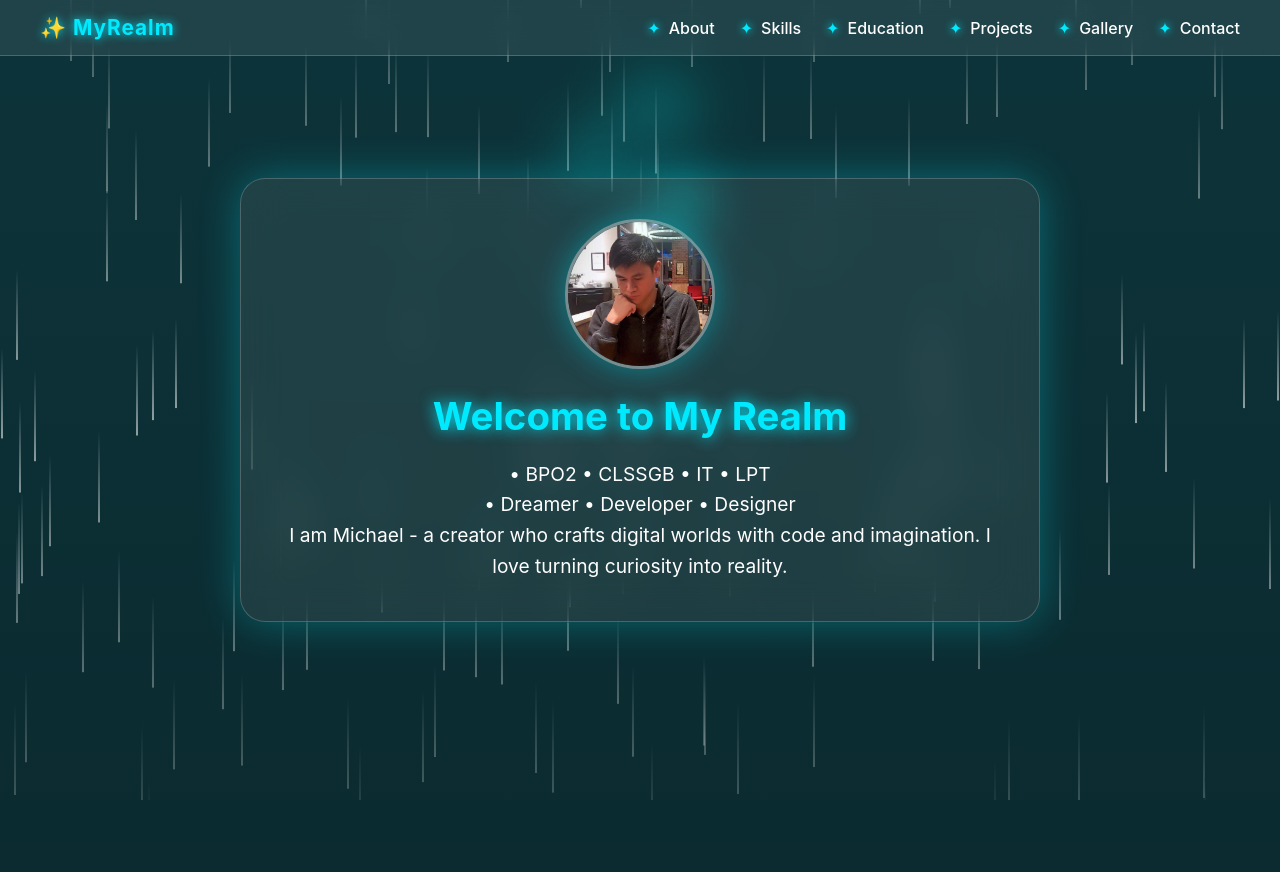
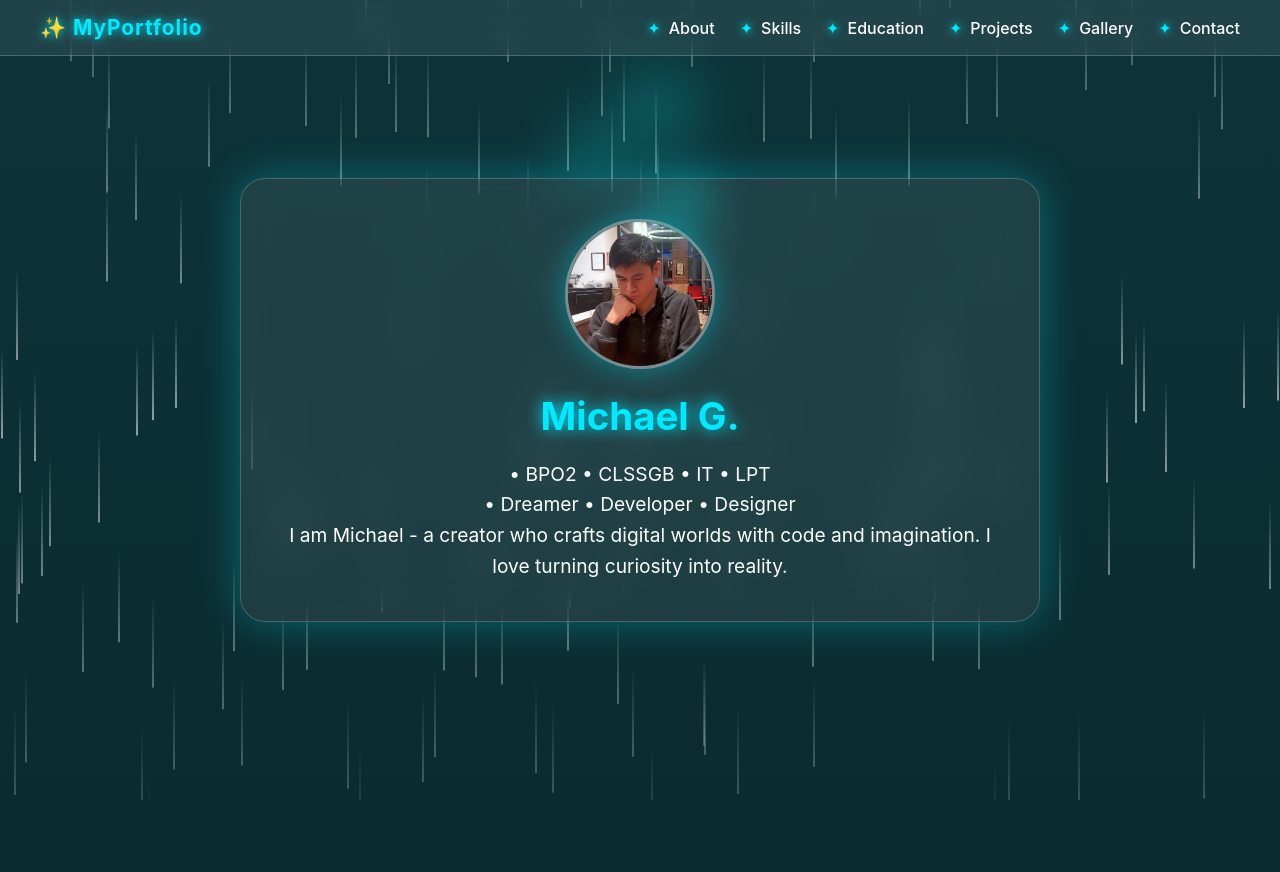
Before and after one commit to MGALARIO/My-Portfolio, a plain HTML site: page index.html in a window 1280 px wide. Shown: the top 872 px of the page. Drawn offline with Linux system fonts and the light colour scheme.

Commit message:
Updated name

```diff
--- a/index.html
+++ b/index.html
@@ -273,7 +273,7 @@
 
 <!-- Navbar -->
 <nav>
-  <div class="logo">✨ MyRealm</div>
+  <div class="logo">✨ MyPortfolio</div>
   <ul>
     <li><a href="#about">About</a></li>
     <li><a href="#skills">Skills</a></li>
@@ -307,7 +307,7 @@
       <div class="smoke"></div>
       <div class="smoke"></div>
     </div>
-    <h2>Welcome to My Realm</h2>
+    <h2>Michael G.</h2>
     <p>• BPO2 • CLSSGB • IT • LPT </p>
     <p>• Dreamer • Developer • Designer </p>
     <p>I am Michael - a creator who crafts digital worlds with code and imagination. I love turning curiosity into reality.</p>
```
